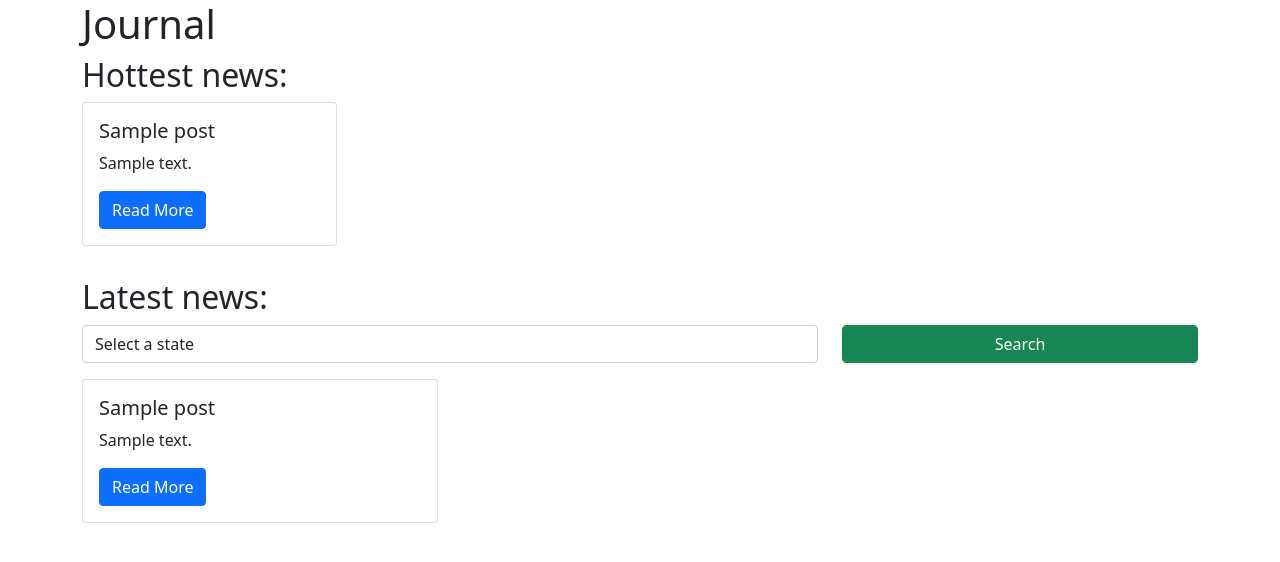
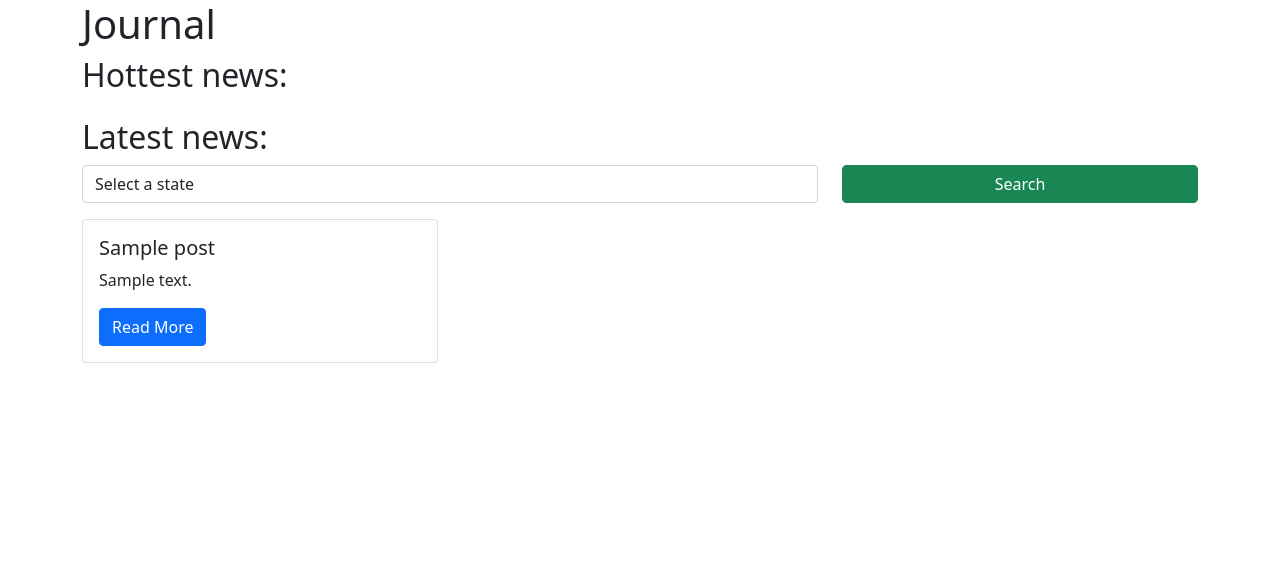
Before and after one commit to biel-correa/covid-19-journal, a Flask app: template templates/home.html in a window 1280 px wide. Shown: the top 562 px of the page. Run offline with Flask 2, Linux system fonts and the light colour scheme; the template is opened without the code that fills it: most values are stand-ins (such as "Sample title", 1, 10 or a date in 2020).

Commit message:
feature: add filter for hot posts

```diff
--- a/database/database.py
+++ b/database/database.py
@@ -1,7 +1,7 @@
 from pages.posts.Post import Post
 
 posts = [
-    Post('First post', 'This is the first post'),
-    Post('Second post', 'This is the second post'),
-    Post('Third post', 'This is the third post')
+    Post('First post', 'This is the first post', False),
+    Post('Second post', 'This is the second post', True),
+    Post('Third post', 'This is the third post', False),
 ]
--- a/pages/posts/Post.py
+++ b/pages/posts/Post.py
@@ -1,7 +1,8 @@
 from nanoid import generate
 
 class Post:
-    def __init__(self, title, content):
+    def __init__(self, title, content, isHot):
         self.id = generate()
         self.title = title
         self.content = content
+        self.isHot = isHot
--- a/templates/home.html
+++ b/templates/home.html
@@ -13,6 +13,7 @@
         <h2>Hottest news:</h2>
         <div class="row flex-row flex-nowrap overflow-auto">
             {% for post in posts %}
+            {% if post.isHot %}
             <div class="col-md-3 mb-3">
                 <div class="card">
                     <div class="card-body">
@@ -24,6 +25,7 @@
                     </div>
                 </div>
             </div>
+            {% endif %}
             {% endfor %}
         </div>
     </div>
```
